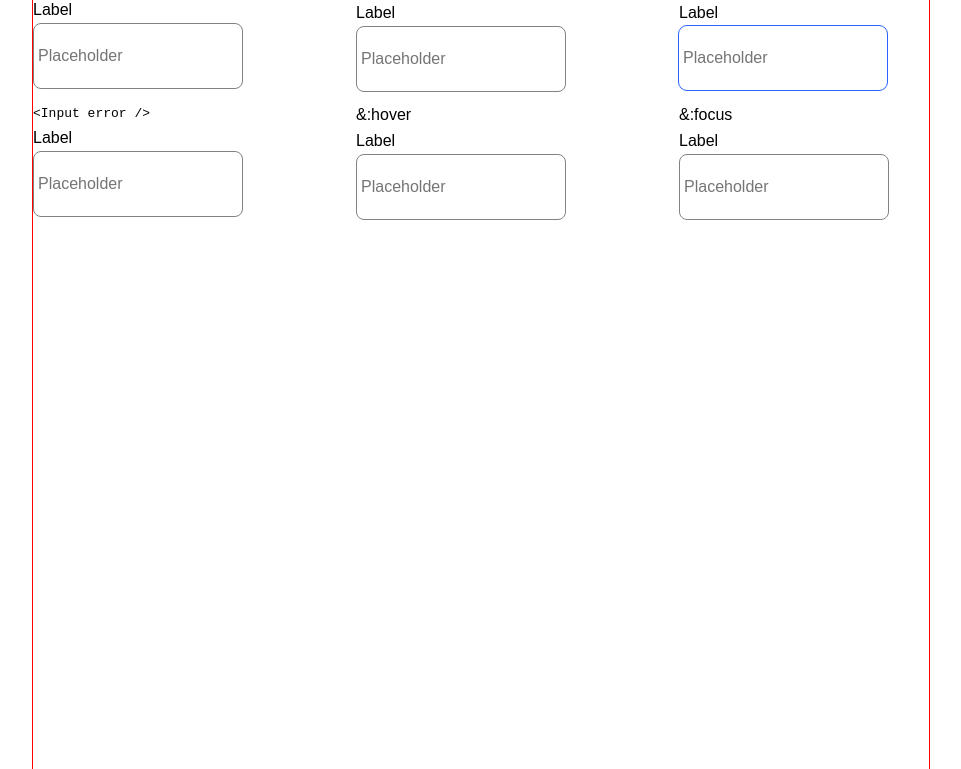
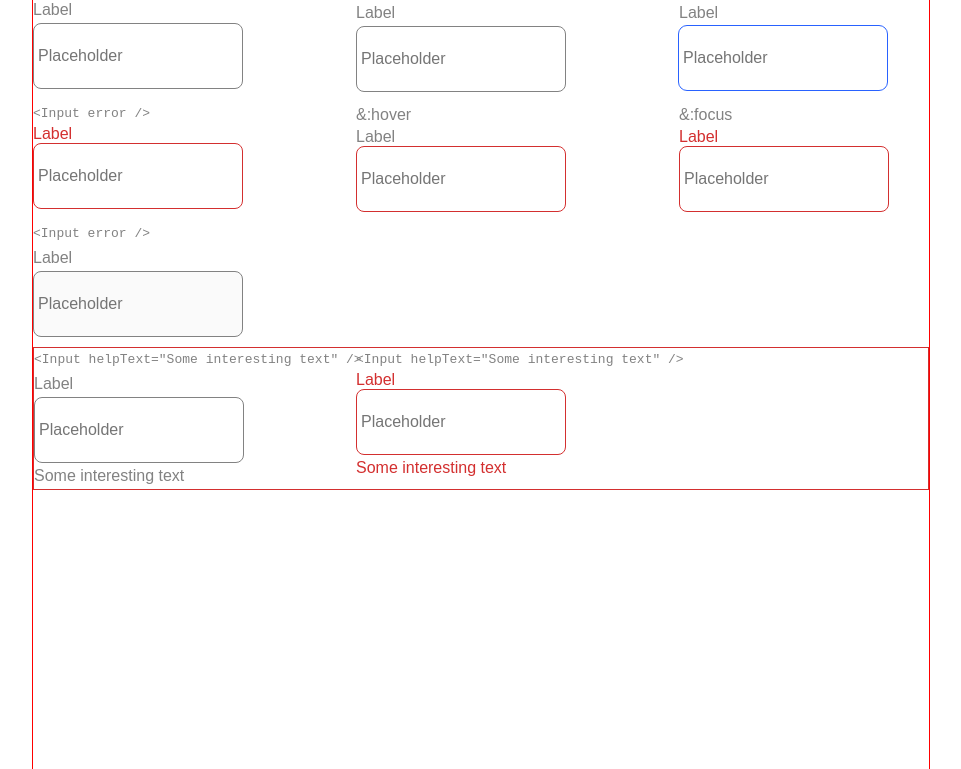
Before and after one commit to DarioPrazeres/input-component, a plain HTML site: page index.html in a window 1280 px wide. Shown: the part 199-968 px from the top of the page, without its empty margins (159-1120 px from the left). Drawn offline with Linux system fonts and the light colour scheme.

Commit message:
update about input component error

```diff
--- a/index.html
+++ b/index.html
@@ -37,23 +37,50 @@
         <section class="input-way-error">
             <div class="input-normal">
                 <p><pre>&ltInput error /&gt</pre></p>
-                <div class="form-input">
-                    <label for="">Label</label>
+                <div class="form-input-error">
+                    <label class="error-lab" for="">Label</label>
                     <input type="text" placeholder="Placeholder">
                 </div>
             </div>
             <div class="input-hover">
                 <p>&:hover</p>
-                <div class="form-input">
+                <div class="form-input-error form-input-error-hover">
                     <label for="">Label</label>
                     <input type="text" placeholder="Placeholder" hover>
                 </div>
             </div>
             <div class="input-focus">
                 <p>&:focus</p>
+                <div class="form-input-error">
+                    <label class="error-lab" for="name">Label</label>
+                    <input type="text" name="name" autofocus class="text-input-error" placeholder="Placeholder">
+                </div>
+            </div>
+        </section>
+        <section class="input-way-error">
+            <div class="input-normal">
+                <p><pre>&ltInput error /&gt</pre></p>
                 <div class="form-input">
-                    <label for="name">Label</label>
-                    <input type="text" name="name" autofocus class="text-input" placeholder="Placeholder">
+                    <label for="">Label</label>
+                    <input disabled type="text" placeholder="Placeholder">
+                </div>
+            </div>
+        </section>
+        <section class="input-way help">
+            <div class="input-normal">
+                <p><pre>&ltInput helpText="Some interesting text" /&gt</pre></p>
+                <div class="form-input">
+                    <label for="">Label</label>
+                    <input type="text" placeholder="Placeholder">
+                    <p class="p-aux">Some interesting text</p>
+                </div>
+            </div>
+            <div class="input-hover">
+                <p><pre>&ltInput helpText="Some interesting text" /&gt</pre></p>
+                <div class="form-input-error">
+                    <label class="error-lab" for="">Label</label>
+                    <input type="text" placeholder="Placeholder" hover>
+                    <p class="error-lab">Some interesting text</p>
                 </div>
             </div>
         </section>
--- a/style.css
+++ b/style.css
@@ -9,10 +9,12 @@ body {
   align-items: center;
   justify-content: center;
   flex-direction: column;
+  color: #828282;
 }
 
 h1 {
   font-size: 36px;
+  color: #333333;
 }
 p, label{
   margin: 4px 0px 4px 0px;
@@ -23,7 +25,19 @@ p, label{
   height: 1000px;
   border: solid 1px red;
 }
-
+.error-lab{
+  color: #d32f2f;
+}
+.text-input-error{
+  border: none;
+  outline: none;
+  outline: 1px solid #d32f2f;
+}
+.text-input-error:focus{
+  border: none;
+  outline: none;
+  outline: 1px solid #d32f2f;
+}
 /*--------------Section About Input ----------------*/
 .input-way,
 .input-way-error {
@@ -38,24 +52,28 @@ p, label{
   flex-direction: column;
 }
 
-.form-input input {
+.form-input input,
+.form-input-error input{
   width: 200px;
   height: 56px;
   padding: 4px;
   font-size: 16px;
   font-weight: 500;
   border-radius: 8px;
-  border: solid 1px #828282;
   color: #828282;
 }
-
+.form-input input{
+  border: solid 1px #828282;
+}
 .form-input input:focus {
   border: none;
   outline: none;
   outline: solid 1px #2962FF;
 }
 
-.form-input input:hover {
+.form-input input:hover,
+.form-input-error input:hover,
+.form-input-error-hover  input{
   border: none;
   outline: none;
   border: solid 1px #333333;
@@ -66,9 +84,17 @@ p, label{
   outline: none;
   border: solid 1px #333333;
 }
-
-/*-----------------Input Style ----------------*/
-
+.help{
+  border: solid 1px #d32f2f;
+}
+/*-----------------Input Error Style ----------------*/
+.form-input-error input{
+  border: none;
+  outline: none;
+}
+.form-input-error input{
+  border: solid 1px #d32f2f;
+}
 /*-----------Footer --------------*/
 footer {
   margin-top: 50px;
```
